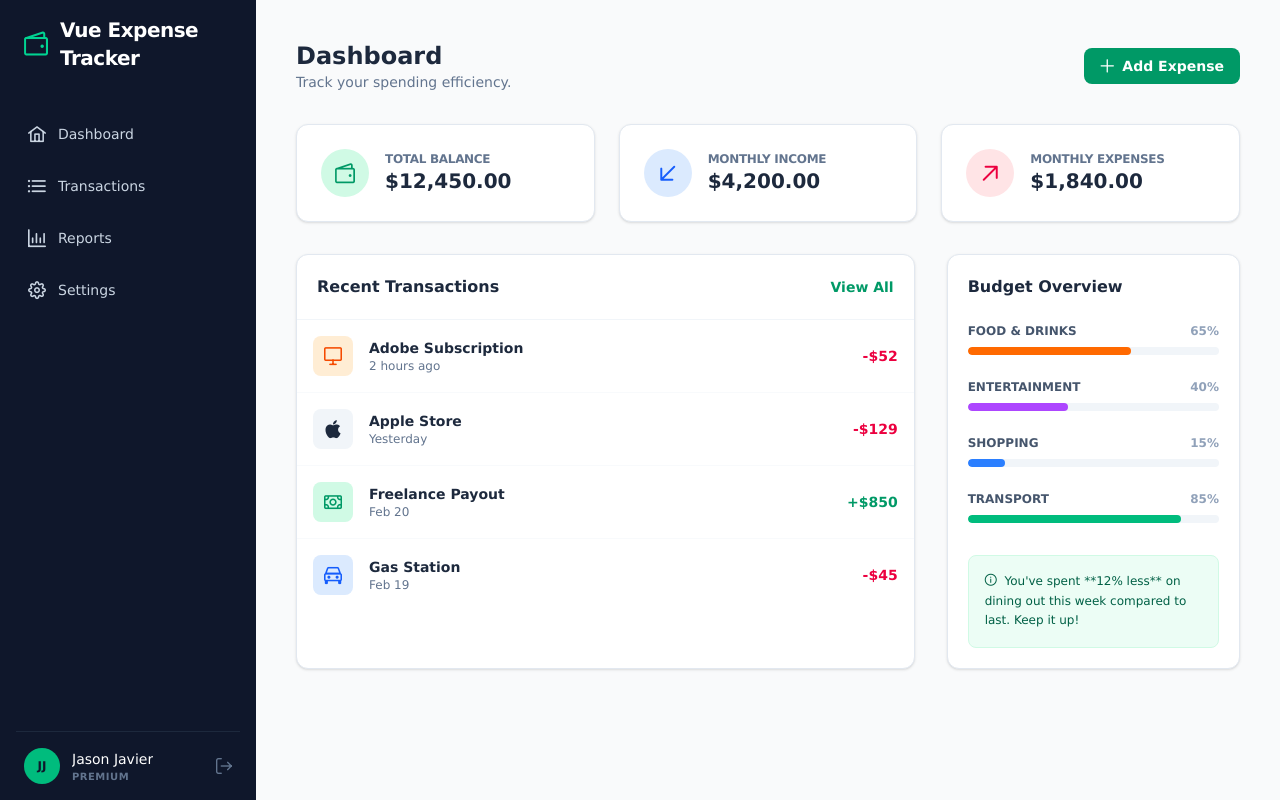
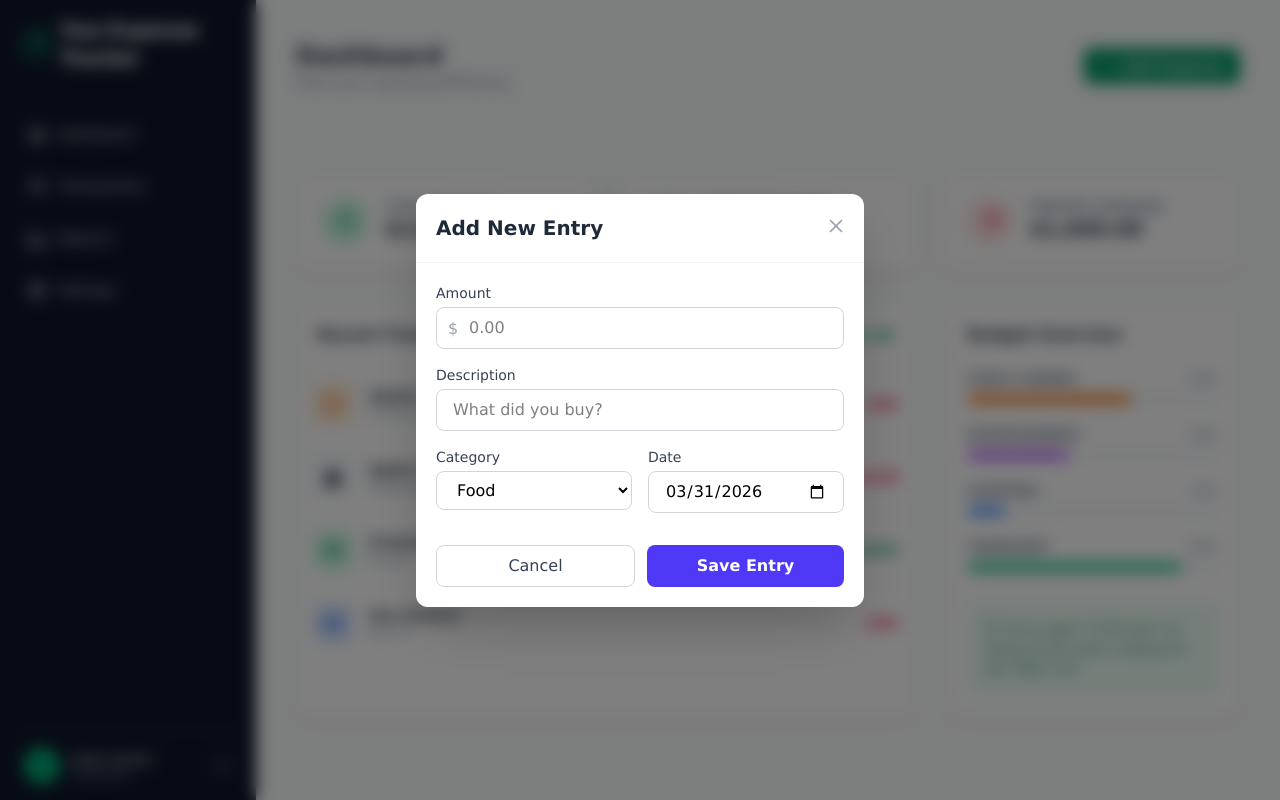
Before and after one commit to scarpakz/vue-expense-tracker, a Vue app: page / in a window 1280 px wide. Both pictures are taken after a click on the button "Add Expense". Built offline with nearby package versions, Linux system fonts and the light colour scheme.

Commit message:
added modal

```diff
--- /dev/null
+++ b/src/components/AddExpense.vue
@@ -0,0 +1,106 @@
+<template>
+    <div v-if="isOpen" class="p-6">
+        <div class="fixed inset-0 z-50 flex items-center justify-center bg-black/50 backdrop-blur-sm p-4">
+            <div
+                class="bg-white rounded-xl shadow-2xl w-full max-w-md overflow-hidden animate-in fade-in zoom-in duration-200">
+
+                <div class="flex justify-between items-center p-5 border-b border-gray-100">
+                    <h3 class="text-xl font-bold text-gray-800">Add New Entry</h3>
+                    <button @click="emitToggle()" class="cursor-pointer text-gray-400 hover:text-gray-600">
+                        <i class="pi pi-times"></i>
+                    </button>
+                </div>
+
+                <form @submit.prevent="handleSubmit" class="p-5 space-y-4">
+
+                    <div>
+                        <label class="block text-sm font-medium text-gray-700 mb-1">Amount</label>
+                        <div class="relative">
+                            <span class="absolute left-3 top-2.5 text-gray-400">$</span>
+                            <input v-model="form.amount" type="number" step="0.01" placeholder="0.00"
+                                class="w-full pl-8 pr-4 py-2 border border-gray-300 rounded-lg focus:ring-2 focus:ring-indigo-500 focus:border-indigo-500 outline-none"
+                                required />
+                        </div>
+                    </div>
+
+                    <div>
+                        <label class="block text-sm font-medium text-gray-700 mb-1">Description</label>
+                        <input v-model="form.description" type="text" placeholder="What did you buy?"
+                            class="w-full px-4 py-2 border border-gray-300 rounded-lg focus:ring-2 focus:ring-indigo-500 outline-none"
+                            required />
+                    </div>
+
+                    <div class="grid grid-cols-2 gap-4">
+                        <div>
+                            <label class="block text-sm font-medium text-gray-700 mb-1">Category</label>
+                            <select v-model="form.category"
+                                class="w-full px-4 py-2 border border-gray-300 rounded-lg focus:ring-2 focus:ring-indigo-500 outline-none">
+                                <option value="food">Food</option>
+                                <option value="transport">Transport</option>
+                                <option value="utilities">Utilities</option>
+                                <option value="entertainment">Fun</option>
+                            </select>
+                        </div>
+
+                        <div>
+                            <label class="block text-sm font-medium text-gray-700 mb-1">Date</label>
+                            <input v-model="form.date" type="date"
+                                class="w-full px-4 py-2 border border-gray-300 rounded-lg focus:ring-2 focus:ring-indigo-500 outline-none" />
+                        </div>
+                    </div>
+
+                    <div class="flex gap-3 pt-4">
+                        <button type="button" @click="isOpen = false"
+                            class="flex-1 px-4 py-2 border border-gray-300 text-gray-700 rounded-lg hover:bg-gray-50 transition-colors">
+                            Cancel
+                        </button>
+                        <button type="submit"
+                            class="flex-1 px-4 py-2 bg-indigo-600 text-white rounded-lg hover:bg-indigo-700 transition-colors font-semibold">
+                            Save Entry
+                        </button>
+                    </div>
+                </form>
+
+            </div>
+        </div>
+    </div>
+</template>
+
+<script setup>
+import {
+    ref,
+    reactive,
+    defineProps,
+    defineEmits
+} from 'vue';
+
+defineProps({
+    isOpen: {
+        type: Boolean,
+        default: false
+    }
+})
+
+const emit = defineEmits(['prop-is-open'])
+
+const emitToggle = () => {
+    const isOpen = false
+    emit('prop-is-open',isOpen)
+}
+
+const form = reactive({
+    amount: null,
+    description: '',
+    category: 'food',
+    date: new Date().toISOString().substr(0, 10) // Defaults to today
+});
+
+const handleSubmit = () => {
+    console.log('New Expense Data:', { ...form });
+    // Add your logic to push to a list or send to API here
+    isOpen.ref = false;
+    // Reset form
+    form.amount = null;
+    form.description = '';
+};
+</script>
--- /dev/null
+++ b/src/db.json
@@ -0,0 +1,126 @@
+{
+    "user": {
+        "name": "Alex Doe",
+        "baseCurrency": "USD",
+        "monthlyBudget": 5000.00
+    },
+    "accounts": [
+        {
+            "id": "acc_01",
+            "name": "Main Checking",
+            "bank": "Chase",
+            "balance": 4250.75,
+            "type": "Checking",
+            "color": "#4F46E5"
+        },
+        {
+            "id": "acc_02",
+            "name": "Savings",
+            "bank": "Marcus",
+            "balance": 12800.00,
+            "type": "Savings",
+            "color": "#10B981"
+        },
+        {
+            "id": "acc_03",
+            "name": "Amex Gold",
+            "bank": "American Express",
+            "balance": -450.20,
+            "type": "Credit",
+            "color": "#F59E0B"
+        }
+    ],
+    "categories": [
+        {
+            "id": "cat_food",
+            "name": "Food & Drink",
+            "icon": "pi-utensils",
+            "color": "#EF4444"
+        },
+        {
+            "id": "cat_transport",
+            "name": "Transport",
+            "icon": "pi-car",
+            "color": "orange"
+        },
+        {
+            "id": "cat_housing",
+            "name": "Housing",
+            "icon": "pi-home",
+            "color": "#3B82F6"
+        },
+        {
+            "id": "cat_ent",
+            "name": "Entertainment",
+            "icon": "pi-video",
+            "color": "#8B5CF6"
+        },
+        {
+            "id": "cat_shopping",
+            "name": "Shopping",
+            "icon": "pi-shopping-bag",
+            "color": "#EC4899"
+        }
+    ],
+    "subscriptions": [
+        {
+            "id": "sub_01",
+            "name": "Netflix",
+            "amount": 15.99,
+            "frequency": "Monthly",
+            "nextBillingDate": "2026-03-12",
+            "categoryId": "cat_ent",
+            "accountId": "acc_03",
+            "active": true
+        },
+        {
+            "id": "sub_02",
+            "name": "Spotify Family",
+            "amount": 16.99,
+            "frequency": "Monthly",
+            "nextBillingDate": "2026-03-01",
+            "categoryId": "cat_ent",
+            "accountId": "acc_03",
+            "active": true
+        },
+        {
+            "id": "sub_03",
+            "name": "Amazon Prime",
+            "amount": 139.00,
+            "frequency": "Yearly",
+            "nextBillingDate": "2026-11-20",
+            "categoryId": "cat_shopping",
+            "accountId": "acc_01",
+            "active": true
+        }
+    ],
+    "transactions": [
+        {
+            "id": "tx_101",
+            "amount": 55.40,
+            "description": "Whole Foods Market",
+            "date": "2026-02-21T14:30:00Z",
+            "categoryId": "cat_food",
+            "accountId": "acc_01",
+            "type": "Expense"
+        },
+        {
+            "id": "tx_102",
+            "amount": 12.00,
+            "description": "Uber Ride",
+            "date": "2026-02-22T09:15:00Z",
+            "categoryId": "cat_transport",
+            "accountId": "acc_03",
+            "type": "Expense"
+        },
+        {
+            "id": "tx_103",
+            "amount": 3500.00,
+            "description": "Monthly Salary",
+            "date": "2026-02-01T08:00:00Z",
+            "categoryId": "cat_housing",
+            "accountId": "acc_01",
+            "type": "Income"
+        }
+    ]
+}
--- a/src/views/DashboardView.vue
+++ b/src/views/DashboardView.vue
@@ -6,11 +6,17 @@
         <p class="text-slate-500 text-sm">Track your spending efficiency.</p>
       </div>
       <button
-        class="bg-emerald-600 hover:bg-emerald-700 text-white px-4 py-2 rounded-lg text-sm font-semibold transition-colors flex items-center gap-2">
+        @click="setToggleDialog()"
+        class="cursor-pointer bg-emerald-600 hover:bg-emerald-700 text-white px-4 py-2 rounded-lg text-sm font-semibold transition-colors flex items-center gap-2">
         <i class="pi pi-plus"></i>
         Add Expense
       </button>
     </header>
+    <AddExpense
+      v-if="isOpen"
+      :is-open="isOpen"
+      @prop-is-open="handlePropIsOpen"
+    />
 
     <div class="grid grid-cols-1 sm:grid-cols-2 lg:grid-cols-3 gap-6 mb-8">
       <div class="bg-white p-6 rounded-xl border border-slate-200 shadow-sm flex items-center gap-4">
@@ -95,6 +101,19 @@
 </template>
 
 <script setup>
+import {ref} from 'vue';
+import AddExpense from '@/components/AddExpense.vue'
+
+const isOpen = ref(false)
+
+const setToggleDialog = () => {
+  isOpen.value === true ? isOpen.value = false : isOpen.value = true
+}
+
+const handlePropIsOpen = (nodeData) => {
+  isOpen.value = nodeData
+}
+
 const recentItems = [
   { id: 1, label: 'Adobe Subscription', date: '2 hours ago', icon: 'pi-desktop', amount: -52.00, bg: 'bg-orange-100 text-orange-600' },
   { id: 2, label: 'Apple Store', date: 'Yesterday', icon: 'pi-apple', amount: -129.00, bg: 'bg-slate-100 text-slate-800' },
```
